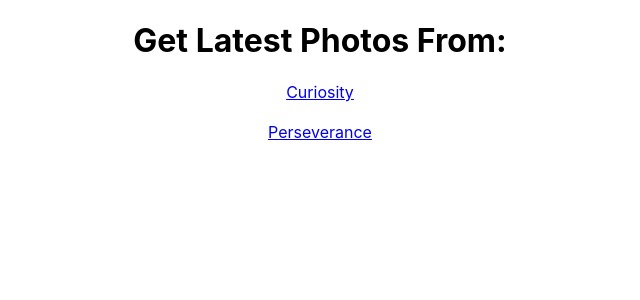
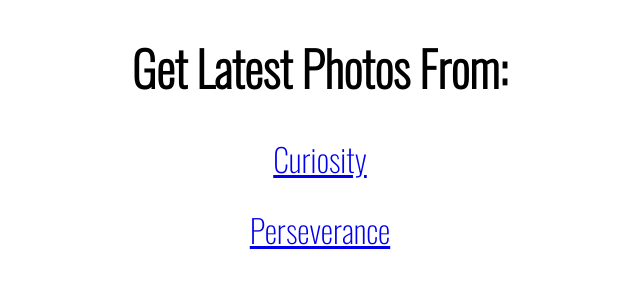
Before and after one commit to JacquelineQ/mars-latest-photos, a React (Create React App) app: page / in a window 1280 px wide. Shown: the top 300 px of the page, without its empty margins (320-960 px from the left). Built offline with nearby package versions, Linux system fonts and the light colour scheme.

Commit message:
changed font family and sizing

```diff
--- a/public/index.html
+++ b/public/index.html
@@ -24,7 +24,10 @@
       work correctly both with client-side routing and a non-root public URL.
       Learn how to configure a non-root public URL by running `npm run build`.
     -->
-    <title>React App</title>
+    <link rel="preconnect" href="https://fonts.googleapis.com">
+<link rel="preconnect" href="https://fonts.gstatic.com" crossorigin>
+<link href="https://fonts.googleapis.com/css2?family=Oswald:wght@200&display=swap" rel="stylesheet">
+    <title>Latest Mars Rover Photos</title>
   </head>
   <body>
     <noscript>You need to enable JavaScript to run this app.</noscript>
--- a/src/App.css
+++ b/src/App.css
@@ -3,3 +3,7 @@
   flex-direction: column;
   align-items: center;
 }
+
+.homepage-button {
+  font-size: 2rem;
+}
--- a/src/Perseverence.js
+++ b/src/Perseverence.js
@@ -53,7 +53,7 @@
 
         <>
         <h1>Latest Photos from the Perseverence Rover</h1>
-        <DataTable columns={columns} data={photos} progressPending={pending} pagination />
+        <DataTable className="dataTble" columns={columns} data={photos} progressPending={pending} pagination />
         </>
     );
 }
--- a/src/index.css
+++ b/src/index.css
@@ -1,13 +1,8 @@
 body {
   margin: 0;
-  font-family: -apple-system, BlinkMacSystemFont, 'Segoe UI', 'Roboto', 'Oxygen',
-    'Ubuntu', 'Cantarell', 'Fira Sans', 'Droid Sans', 'Helvetica Neue',
-    sans-serif;
-  -webkit-font-smoothing: antialiased;
-  -moz-osx-font-smoothing: grayscale;
+  font-family: Oswald, sans-serif;
+
 }
-
-code {
-  font-family: source-code-pro, Menlo, Monaco, Consolas, 'Courier New',
-    monospace;
-}
+ h1 {
+  font-size: 3rem;
+ }
```
